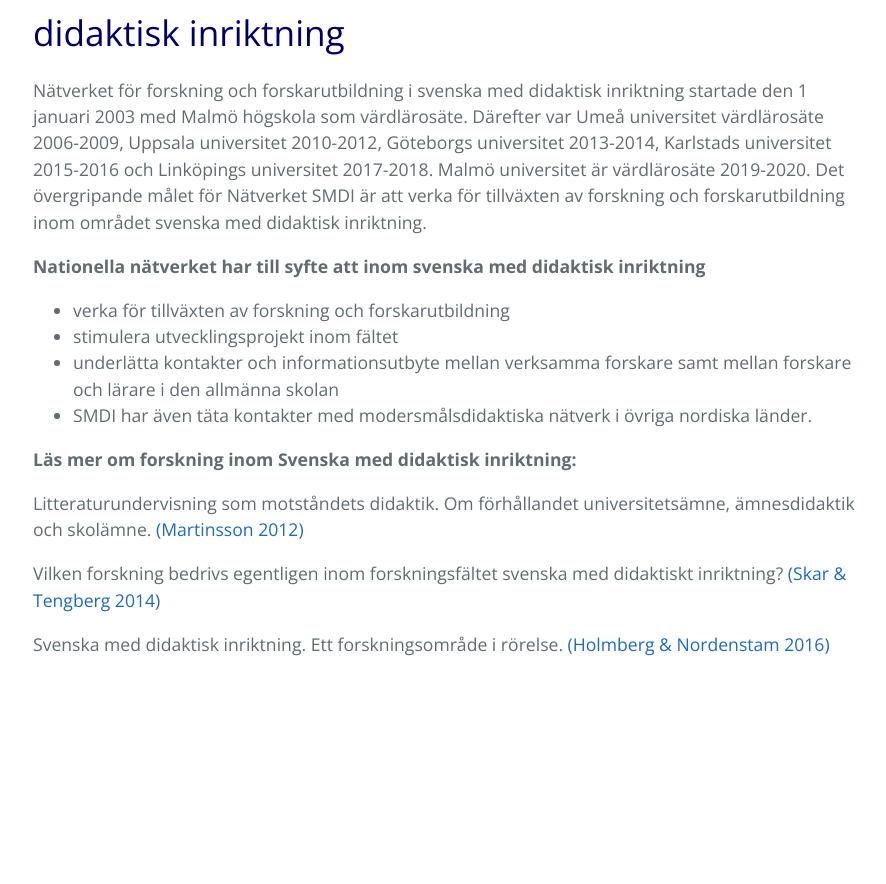
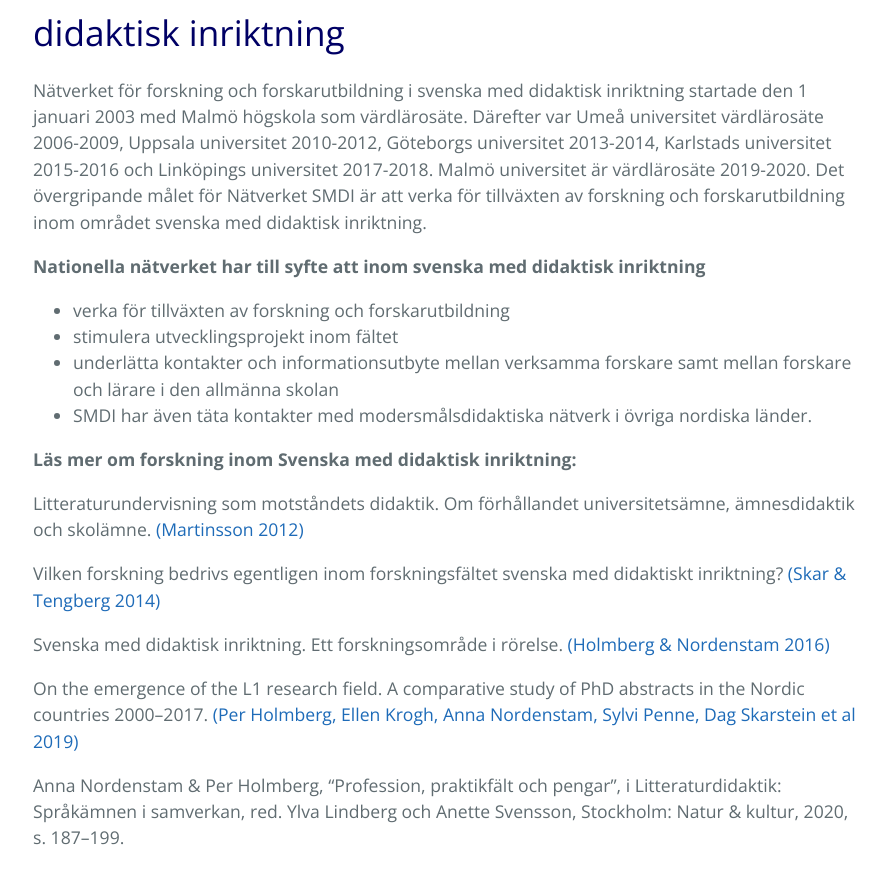
Before and after one commit to smdihemsida/smdihemsida.github.io, a Jekyll site: the page built from index.md, in a window 1280 px wide and 900 px high, scrolled down 601 px. Shown: the top 884 px of the window, without its empty margins (191-1077 px from the left). Built offline with Jekyll 4.4.1, drawn with Linux system fonts in a browser that asks for light colours; our own code applies the rules of GitHub Pages for plain Markdown files; before the commit the page ends 1308 px from its top, so only the background shows below that.

Commit message:
Update index.md

```diff
--- a/index.md
+++ b/index.md
@@ -18,3 +18,7 @@ Litteraturundervisning som motståndets didaktik. Om förhållandet universitets
 Vilken forskning bedrivs egentligen inom forskningsfältet svenska med didaktiskt inriktning? [(Skar & Tengberg 2014)](https://drive.google.com/open?id=1aVyJP3g5YEs98kcHGY-wJ0DczFzeq19O)
 
 Svenska med didaktisk inriktning. Ett forskningsområde i rörelse. [(Holmberg & Nordenstam 2016)](https://drive.google.com/open?id=1o_SQfhI-UBTlP4bLfmyTeq1zIXMmankC)
+
+On the emergence of the L1 research field. A comparative study of PhD abstracts in the Nordic countries 2000–2017. [(Per Holmberg, Ellen Krogh, Anna Nordenstam, Sylvi Penne, Dag Skarstein et al 2019)](https://drive.google.com/file/d/1-Gpt4pny-O3GgsK2n7qBQuCwsLAFy2vk/view?usp=sharing)
+
+Anna Nordenstam & Per Holmberg, "Profession, praktikfält och pengar", i Litteraturdidaktik: Språkämnen i samverkan, red. Ylva Lindberg och Anette Svensson,  Stockholm: Natur & kultur, 2020, s. 187–199.
```
